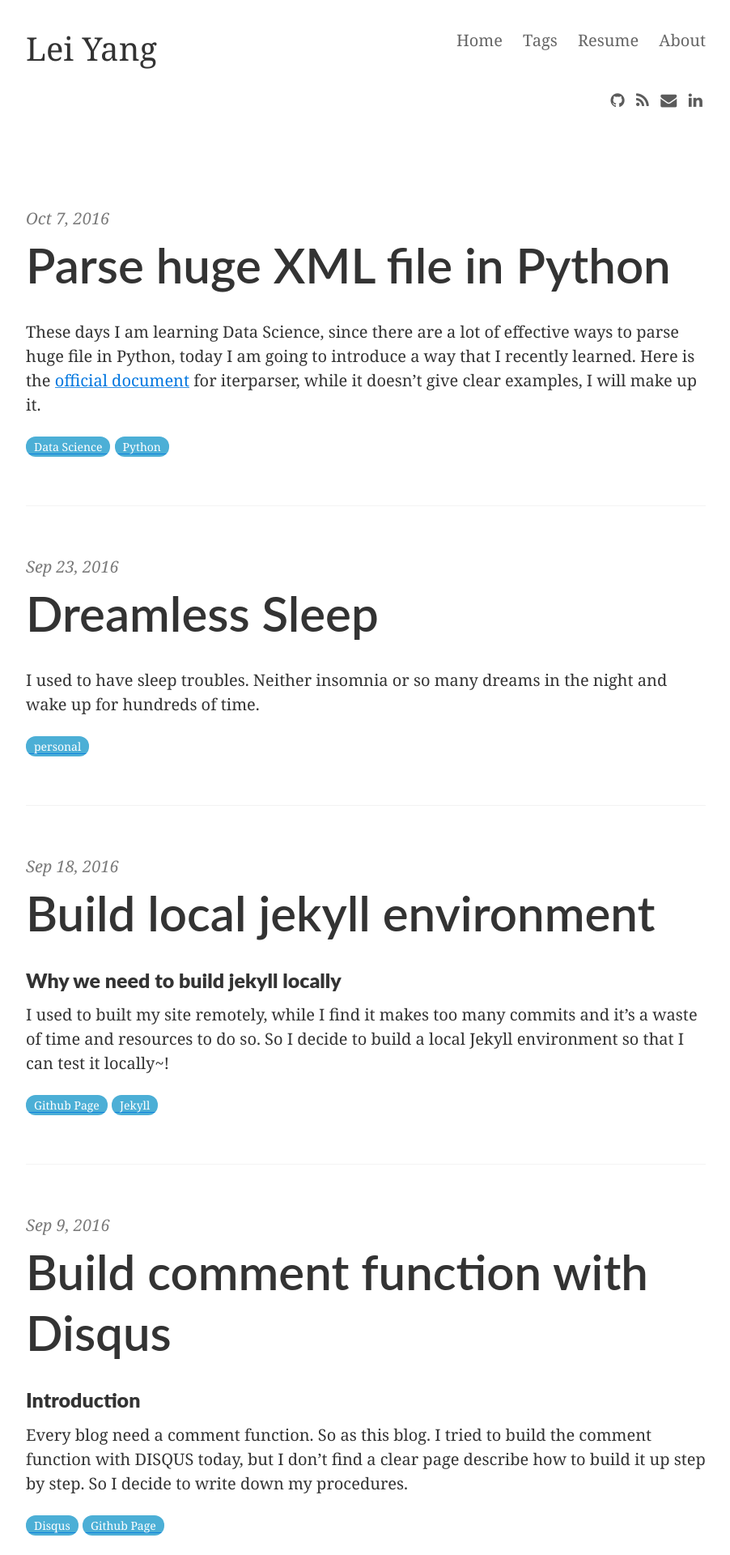
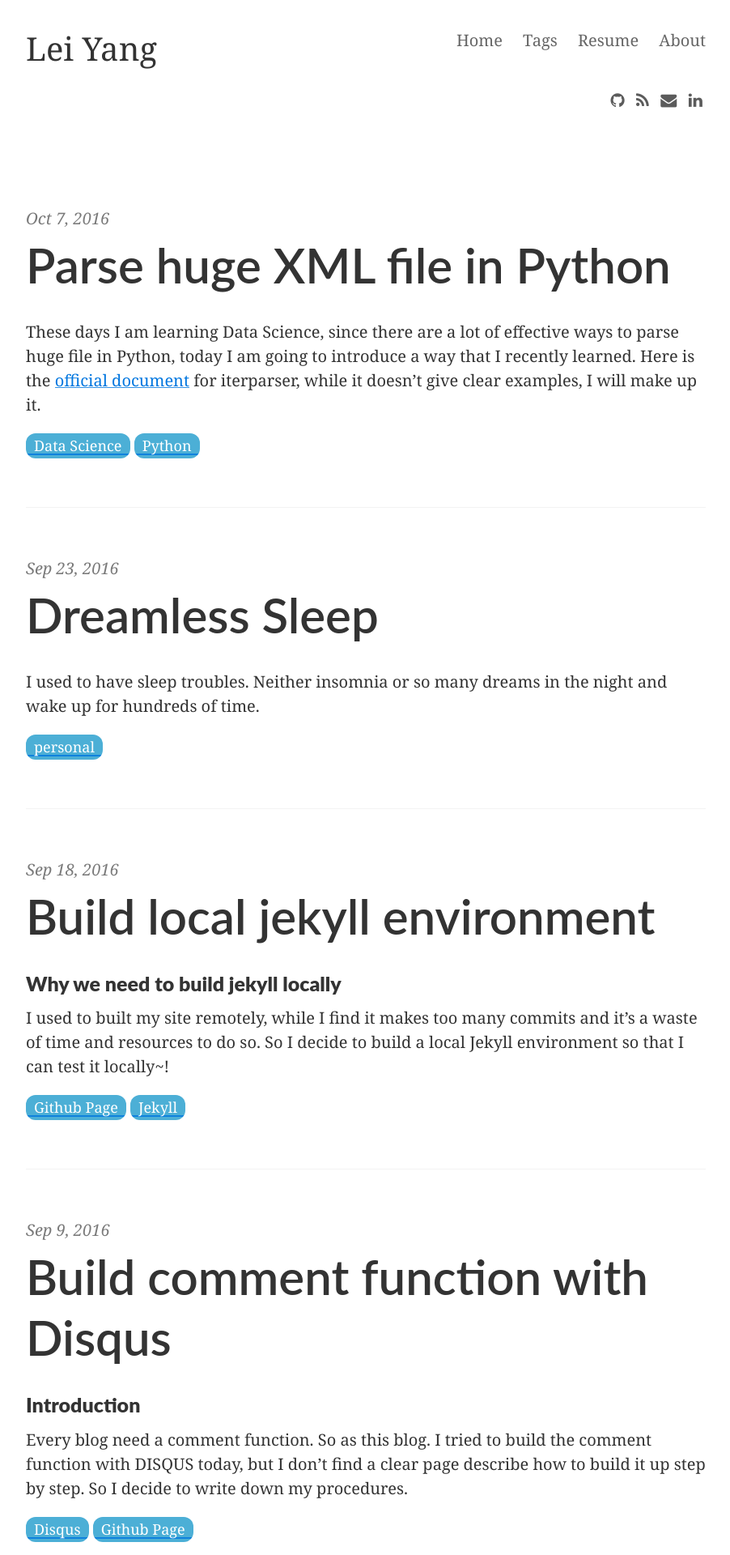
Before and after one commit to Ray-Young/ray-young.github.io, a Jekyll site: the page built from index.html, in a window 1280 px wide. Shown: the top 1920 px of the page at 81% size, without its empty margins (188-1090 px from the left). Built offline with Jekyll 4.4.1, drawn with Linux system fonts in a browser that asks for light colours; nearby versions of some CDN libraries; some web fonts are replaced; the list of posts is cut into pages by our own code.

Commit message:
Update font of tag

```diff
--- a/css/lei.css
+++ b/css/lei.css
@@ -8,7 +8,7 @@
 	display: inline-block;
         background-color: #4CAFD6;
         color: white;
-        font-size: 14px;
+        font-size: 18px;
         border-radius: 12px;
         padding: 2px 10px 2px 10px;
         margin: 0 0 20px 0;
@@ -23,7 +23,7 @@
 	display: inline-block;
 	background-color: #4CAFD6;
 	color: white;
-	font-size: 14px;
+	font-size: 18px;
 	border-radius: 12px;
 	padding: 2px 10px 2px 10px;
 	margin: 0 0 20px 0;
```
Also changed, not shown: 1 other file.
